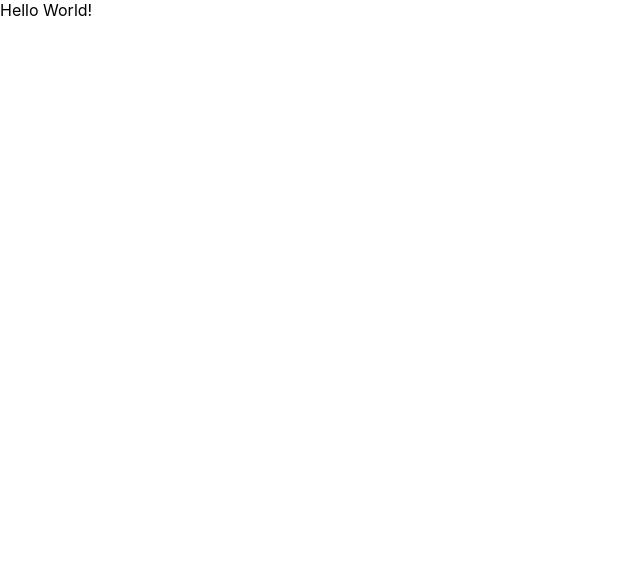
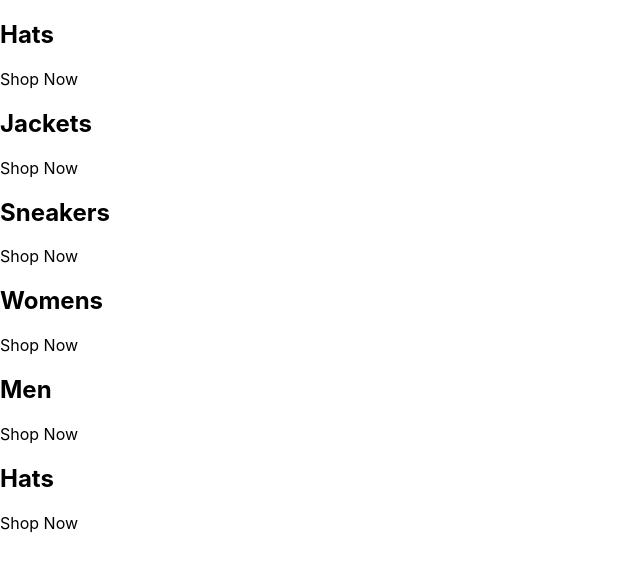
Before and after one commit to jeffgrasso42/crwn-clothing-ecommerce, a React (Create React App) app: page / in a window 1280 px wide. Shown: the top 570 px of the page, without its empty margins (0-640 px from the left). Built offline with nearby package versions, Linux system fonts and the light colour scheme.

Commit message:
setup App component skeleton

```diff
--- a/src/App.js
+++ b/src/App.js
@@ -1,5 +1,50 @@
-function App() {
-  return <div className="App">Hello World!</div>;
-}
+const App = () => {
+  return (
+    <div className="categories-container">
+      <div className="category-container">
+        {/* <img /> */}
+        <div className="category-body-container">
+          <h2>Hats</h2>
+          <p>Shop Now</p>
+        </div>
+      </div>
+      <div className="category-container">
+        {/* <img /> */}
+        <div className="category-body-container">
+          <h2>Jackets</h2>
+          <p>Shop Now</p>
+        </div>
+      </div>
+      <div className="category-container">
+        {/* <img /> */}
+        <div className="category-body-container">
+          <h2>Sneakers</h2>
+          <p>Shop Now</p>
+        </div>
+      </div>
+      <div className="category-container">
+        {/* <img /> */}
+        <div className="category-body-container">
+          <h2>Womens</h2>
+          <p>Shop Now</p>
+        </div>
+      </div>
+      <div className="category-container">
+        {/* <img /> */}
+        <div className="category-body-container">
+          <h2>Men</h2>
+          <p>Shop Now</p>
+        </div>
+      </div>
+      <div className="category-container">
+        {/* <img /> */}
+        <div className="category-body-container">
+          <h2>Hats</h2>
+          <p>Shop Now</p>
+        </div>
+      </div>
+    </div>
+  );
+};
 
 export default App;
```
Also changed, not shown: src/logo.svg (deleted).
